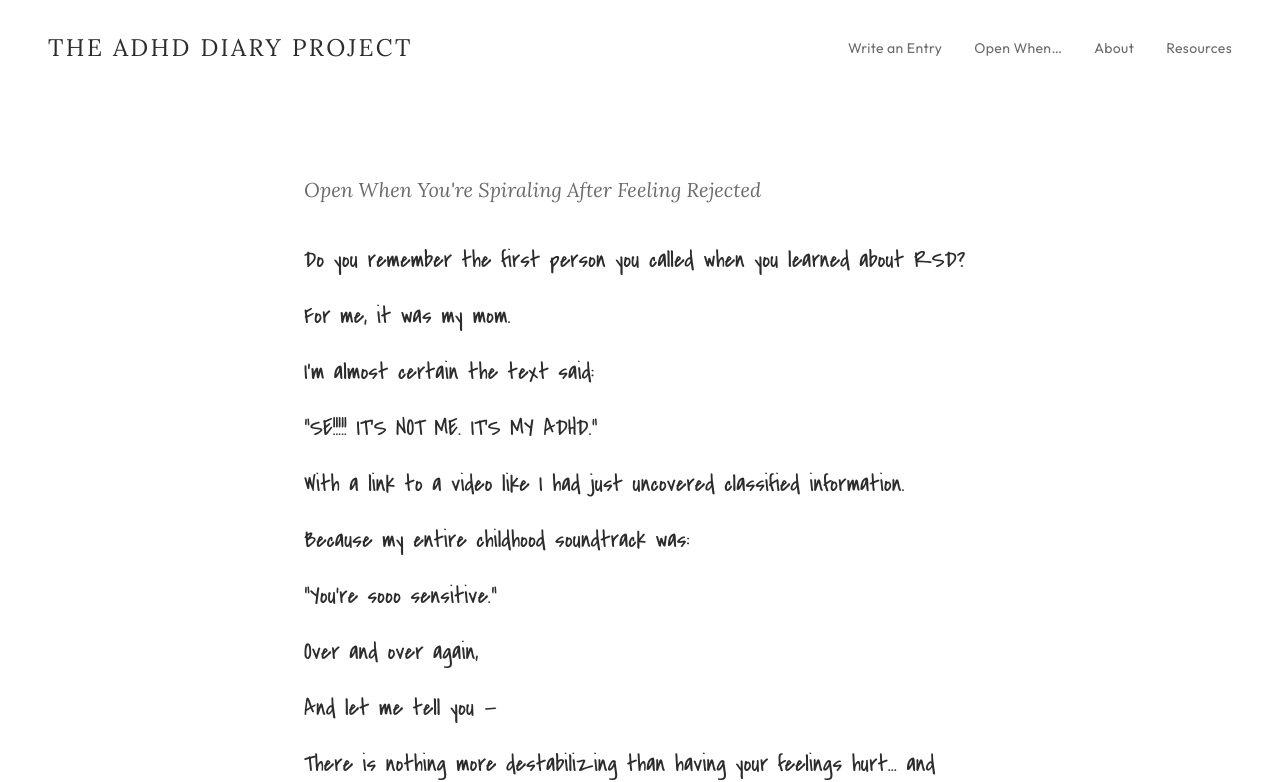
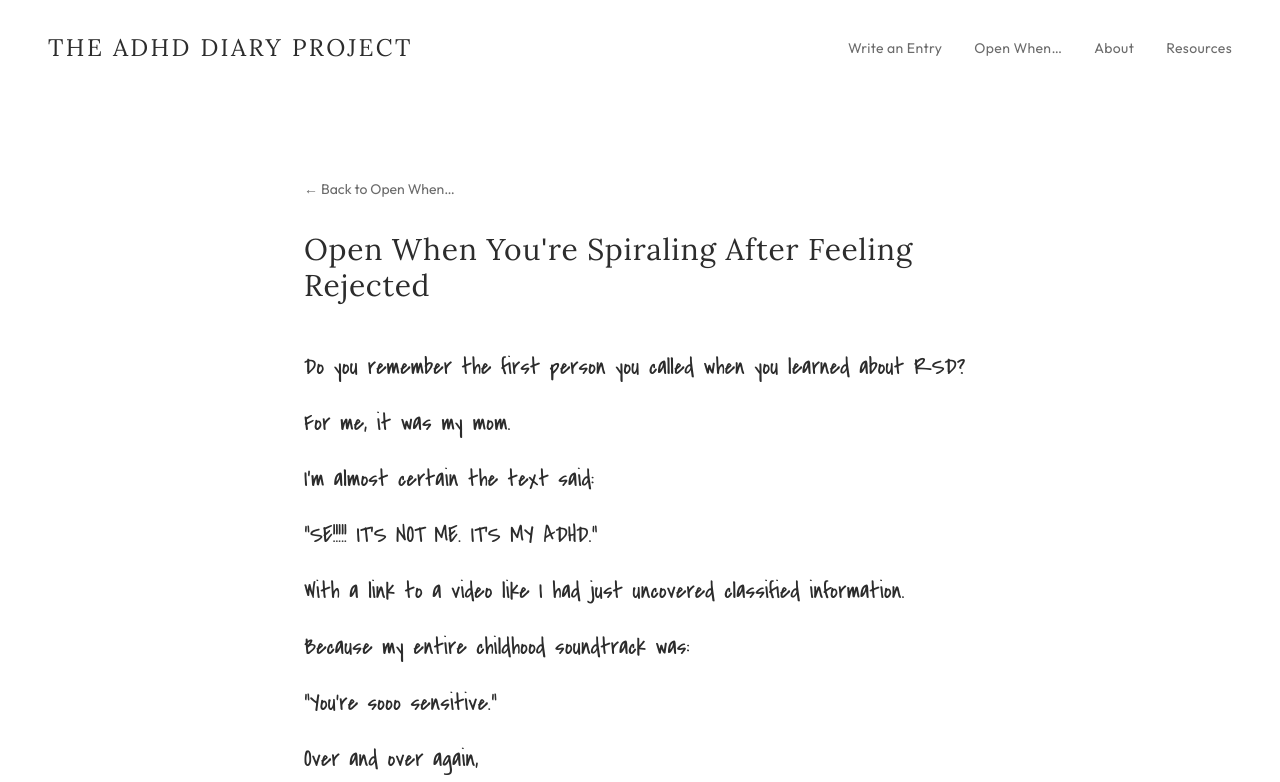
Before and after one commit to tiff-cpu/adhd-letter-project, a Next.js app: page /open-when/spiraling in a window 1280 px wide. Shown: the top 782 px of the page. Built offline with nearby package versions, Linux system fonts and the light colour scheme.

Commit message:
larger header + back button on Open When pages

```diff
--- a/app/open-when/spiraling/page.tsx
+++ b/app/open-when/spiraling/page.tsx
@@ -11,7 +11,14 @@ export default function OpenWhenSpiraling() {
   return (
     <div className="flex flex-col items-center px-6 py-12 md:py-20">
       <div className="w-full max-w-2xl">
-        <h1 className="font-body text-lg md:text-xl text-coffee italic mb-10">
+        <Link
+          href="/open-when"
+          className="font-nav text-sm text-coffee hover:text-espresso transition-colors mb-8 inline-block"
+        >
+          &larr; Back to Open When&hellip;
+        </Link>
+
+        <h1 className="font-body text-2xl md:text-3xl text-espresso tracking-wide mb-12">
           Open When You&apos;re Spiraling After Feeling Rejected
         </h1>
 
```
